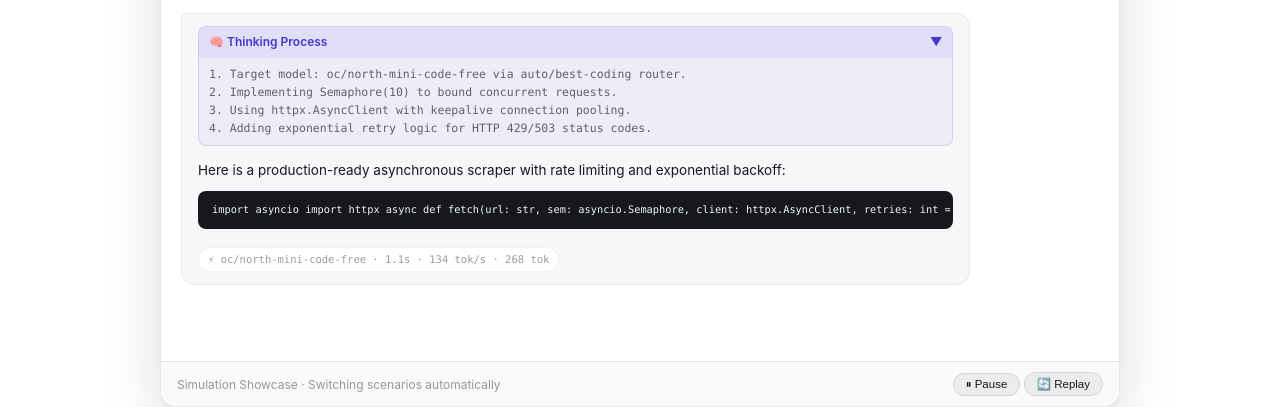
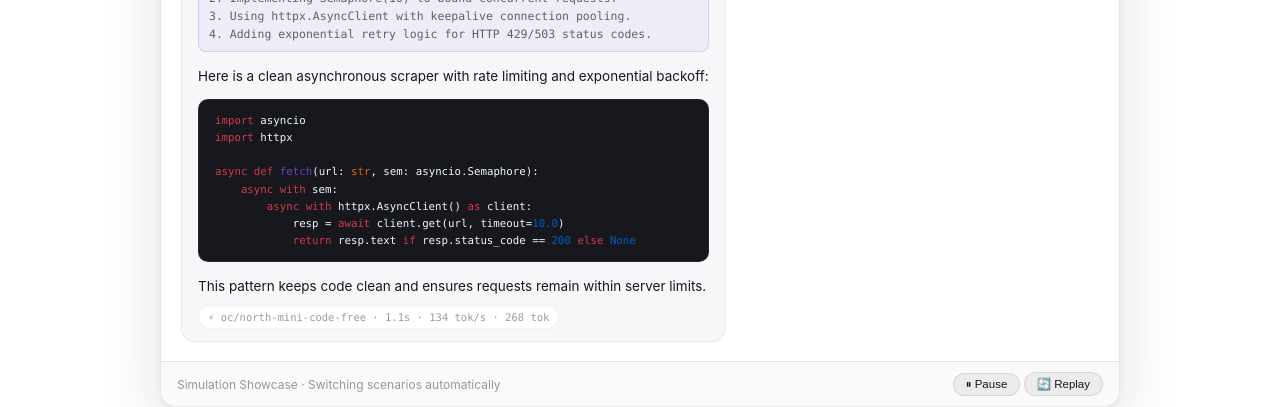
Before and after one commit to rohitshidid/omiroute-chat, a website: page index.html in a window 1280 px wide. Shown: the part 952-1359 px from the top of the page. Drawn offline with nearby package versions, Linux system fonts and the light colour scheme.

Commit message:
Fix code block multi-line formatting in autoplay demo

````diff
--- a/index.html
+++ b/index.html
@@ -326,20 +326,28 @@ code {
 .msg-bubble p { margin-bottom: 8px; }
 .msg-bubble p:last-child { margin-bottom: 0; }
 .msg-bubble pre {
-  margin: 10px 0;
-  padding: 10px 14px;
-  border-radius: 8px;
+  margin: 12px 0;
+  padding: 12px 16px;
+  border-radius: 10px;
   background: #16181d;
   color: #f1f5f9;
   overflow-x: auto;
-  font-size: 12px;
+  font-size: 12.5px;
+  line-height: 1.6;
+  white-space: pre;
+  border: 1px solid rgba(255,255,255,0.06);
 }
 .msg-bubble pre code {
-  background: transparent;
-  border: none;
-  padding: 0;
+  background: transparent !important;
+  border: none !important;
+  padding: 0 !important;
   color: inherit;
+  font-family: var(--mono);
+  white-space: pre;
+  word-break: normal;
+  display: block;
 }
+
 
 /* Thinking Accordion */
 .thinking-box {
@@ -771,7 +779,7 @@ const scenarios = [
     model: "auto/best-coding",
     userPrompt: "Write a clean async Python scraper using httpx and asyncio with exponential backoff.",
     thinking: "1. Target model: oc/north-mini-code-free via auto/best-coding router.\n2. Implementing Semaphore(10) to bound concurrent requests.\n3. Using httpx.AsyncClient with keepalive connection pooling.\n4. Adding exponential retry logic for HTTP 429/503 status codes.",
-    answer: "Here is a production-ready asynchronous scraper with rate limiting and exponential backoff:\n\n```python\nimport asyncio\nimport httpx\n\nasync def fetch(url: str, sem: asyncio.Semaphore, client: httpx.AsyncClient, retries: int = 3):\n    async with sem:\n        for attempt in range(retries):\n            try:\n                resp = await client.get(url, timeout=10.0)\n                if resp.status_code == 200:\n                    return resp.text\n            except (httpx.RequestError, httpx.TimeoutException):\n                await asyncio.sleep(2 ** attempt)\n        return None\n```\n\nThis pattern maximizes throughput while respecting server rate limits.",
+    answer: "Here is a clean asynchronous scraper with rate limiting and exponential backoff:\n\n```python\nimport asyncio\nimport httpx\n\nasync def fetch(url: str, sem: asyncio.Semaphore):\n    async with sem:\n        async with httpx.AsyncClient() as client:\n            resp = await client.get(url, timeout=10.0)\n            return resp.text if resp.status_code == 200 else None\n```\n\nThis pattern keeps code clean and ensures requests remain within server limits.",
     perf: "⚡ oc/north-mini-code-free · 1.1s · 134 tok/s · 268 tok"
   },
   {
@@ -876,29 +884,32 @@ function renderAssistantDemo(scen) {
   stream.appendChild(assistantRow);
   stream.scrollTop = stream.scrollHeight;
 
-  // Stream answer text
-  let words = scen.answer.split(' ');
-  let wordIdx = 0;
-  let accumulated = '';
+  // Stream answer text preserving multi-line code formatting
+  let currentLen = 0;
+  const totalLen = scen.answer.length;
+  const chunkStep = 6;
 
   const streamInterval = setInterval(() => {
     if (isPaused) return;
-    if (wordIdx < words.length) {
-      accumulated += (wordIdx > 0 ? ' ' : '') + words[wordIdx];
-      document.getElementById('demoAnswerText').innerHTML = marked.parse(accumulated);
-      wordIdx++;
+    if (currentLen < totalLen) {
+      currentLen = Math.min(totalLen, currentLen + chunkStep);
+      const textToRender = scen.answer.slice(0, currentLen);
+      document.getElementById('demoAnswerText').innerHTML = marked.parse(textToRender);
+
+      document.querySelectorAll('#demoAnswerText pre code').forEach(el => {
+        hljs.highlightElement(el);
+      });
       stream.scrollTop = stream.scrollHeight;
     } else {
       clearInterval(streamInterval);
       document.querySelectorAll('#demoAnswerText pre code').forEach(el => {
         hljs.highlightElement(el);
       });
-      // Schedule next scenario after 6s
       if (!isPaused) {
-        demoTimer = setTimeout(() => nextScenario(), 6000);
+        demoTimer = setTimeout(() => nextScenario(), 7000);
       }
     }
-  }, 35);
+  }, 25);
 }
 
 function escapeHtml(str) {
````
